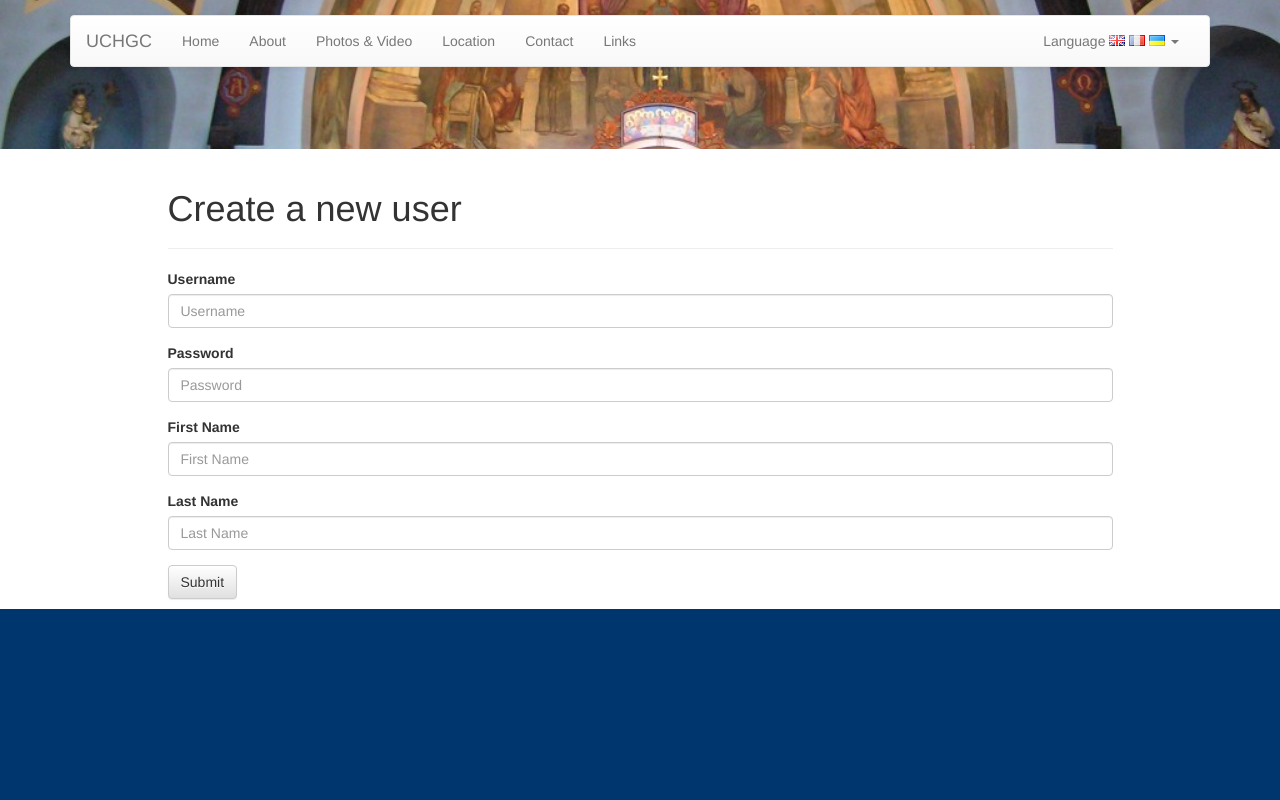
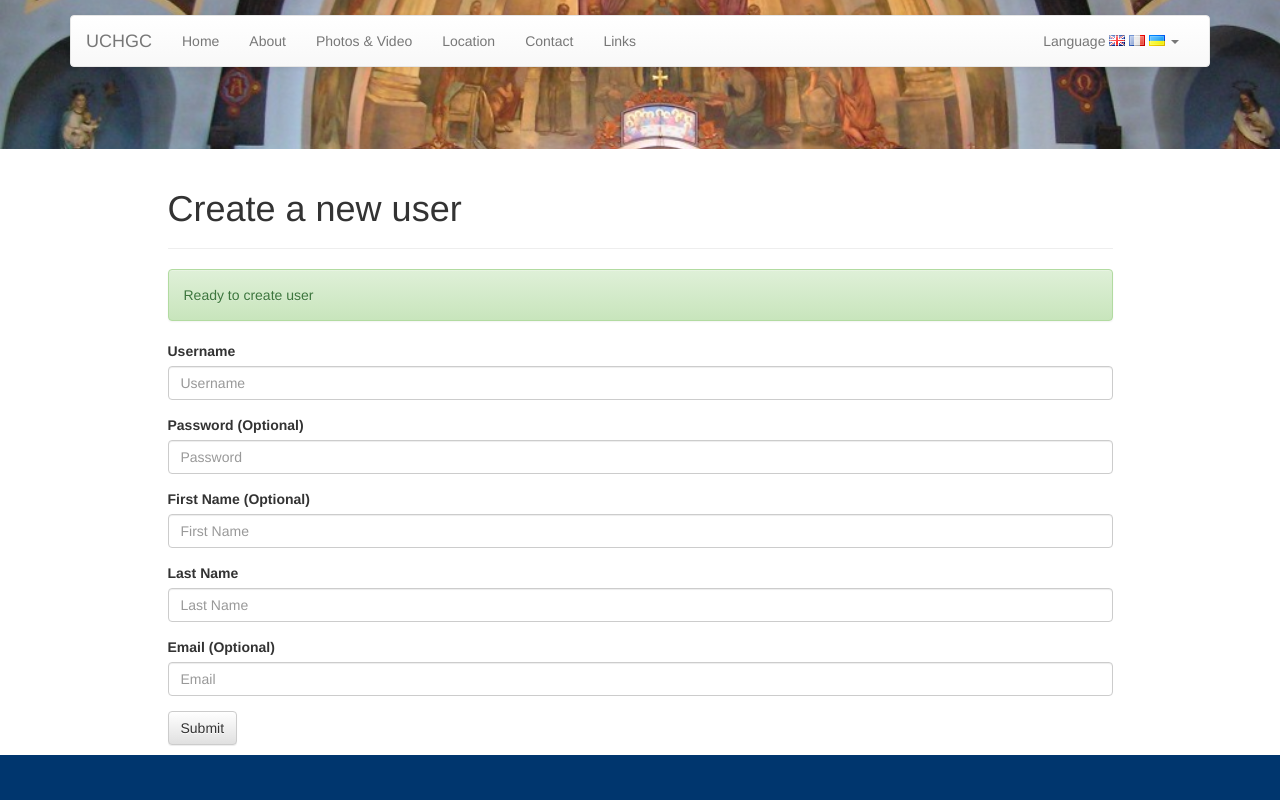
Before and after one commit to Netopya/UCHGC-Website, a PHP site: page /createuser.php in a window 1280 px wide. Run offline with PHP 8.4, Linux system fonts and the light colour scheme; some libraries are stand-ins or nearby versions.

Commit message:
Create user progress

```diff
--- a/createuser.php
+++ b/createuser.php
@@ -3,6 +3,82 @@
     include("opening_php.php");
 
     $pagebutton_id = 0;
+
+    $username = isset($_POST['username']) ? $_POST['username'] : "";
+    $password = isset($_POST['password']) ? $_POST['password'] : "";
+    $firstname = isset($_POST['firstname']) ? $_POST['firstname'] : "";
+    $lastname = isset($_POST['lastname']) ? $_POST['lastname'] : "";
+    $email = isset($_POST['email']) ? $_POST['email'] : "";
+
+    $createAttempt = isset($_POST['username']) || isset($_POST['password']) || isset($_POST['firstname']) || isset($_POST['lastname']) || isset($_POST['email']);
+    $usernameError = empty($username);
+    $passwordError = empty($password);
+
+    $hasError = $createAttempt && ($usernameError || $passwordError);
+    $message = "";
+
+    if($usernameError && $createAttempt)
+    {
+        $message .= " Invalid username ";
+    }
+
+    if($passwordError && $createAttempt)
+    {
+        $message .= " Invalid password ";
+    }
+
+    $tmpHash = "";
+
+    if($createAttempt && !$hasError)
+    {
+        require("php/lib/password.php");
+        require("php/dbconfig.php");
+
+        $hash = password_hash($password, PASSWORD_DEFAULT);
+
+        $tmpHash = $hash;
+
+        // Create connection
+        $conn = new mysqli($servername, $dbusername, $dbpassword, $dbname);
+
+        // Check connection
+        if ($conn->connect_error) {
+            die("Connection failed: " . $conn->connect_error);
+        }
+
+        // Check for an existing print key pair
+        $stmt = $conn->prepare("SELECT * FROM Users WHERE username=?");
+        $stmt->bind_param("s", $username);
+        $stmt->execute();
+        $stmt->store_result();
+
+        if($stmt->num_rows != 0)
+        {
+            $message = " A user with that username already exists! ";
+            $hasError = true;
+        }
+        else
+        {
+            $stmt = $conn->prepare("INSERT INTO Users (username, firstname, lastname, passwordhash, email) VALUES (?,?,?,?,?)");
+            $stmt->bind_param("sssss", $username, $firstname, $lastname, $hash, $email);
+            $success = $stmt->execute();
+
+            if($success)
+            {
+                $message .= " User successfully added! ";
+            }
+            else
+            {
+                $message .= " Could not add the user! ";
+                $hasError = true;
+            }
+        }
+    }
+
+    if(!$createAttempt)
+    {
+        $message .= "Ready to create user";
+    }
 
 ?><!DOCTYPE html>
 <html>
@@ -22,22 +98,36 @@
                             <div class="page-header">
                                 <h1>Create a new user</h1>
                             </div>
+                            <div class="alert <?php echo $hasError ? "alert-danger" : "alert-success"; ?>" role="alert">
+                                <?php
+                                    if($hasError)
+                                    {
+                                        echo "<strong>An error has occurred</strong> ";
+                                    }
+
+                                    echo $message;
+                                ?>
+                            </div>
                             <form method="post">
-                              <div class="form-group">
-                                <label for="inputUsername">Username</label>
-                                <input type="email" class="form-control" id="inputUsername" name="username" placeholder="Username">
+                              <div class="form-group <?php echo $hasError && $usernameError ? "has-error" : ""; ?>">
+                                <label class="control-label" for="inputUsername">Username</label>
+                                <input type="text" class="form-control" id="inputUsername" name="username" placeholder="Username">
                               </div>
-                              <div class="form-group">
-                                <label for="inputPassword">Password</label>
+                              <div class="form-group <?php echo $hasError && $passwordError ? "has-error" : ""; ?>">
+                                <label class="control-label" for="inputPassword">Password (Optional)</label>
                                 <input type="password" class="form-control" id="inputPassword" name="password" placeholder="Password">
                               </div>
                               <div class="form-group">
-                                <label for="inputFirstname">First Name</label>
+                                <label class="control-label" for="inputFirstname">First Name (Optional)</label>
                                 <input type="text" class="form-control" id="inputFirstname" name="firstname" placeholder="First Name">
                               </div>
                               <div class="form-group">
-                                <label for="inputLastname">Last Name</label>
+                                <label class="control-label" for="inputLastname">Last Name</label>
                                 <input type="text" class="form-control" id="inputLastname" name="lastname" placeholder="Last Name">
+                              </div>
+                              <div class="form-group">
+                                <label class="control-label" for="inputEmail">Email (Optional)</label>
+                                <input type="email" class="form-control" id="inputEmail" name="email" placeholder="Email">
                               </div>
                               <button type="submit" class="btn btn-default">Submit</button>
                             </form>
```
